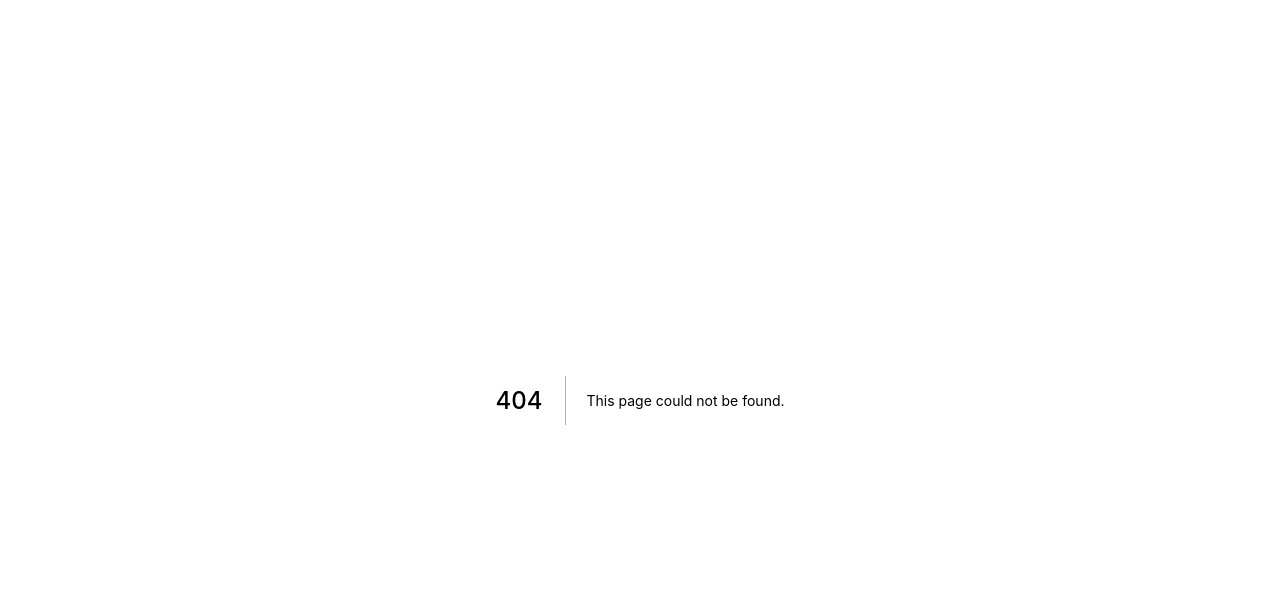
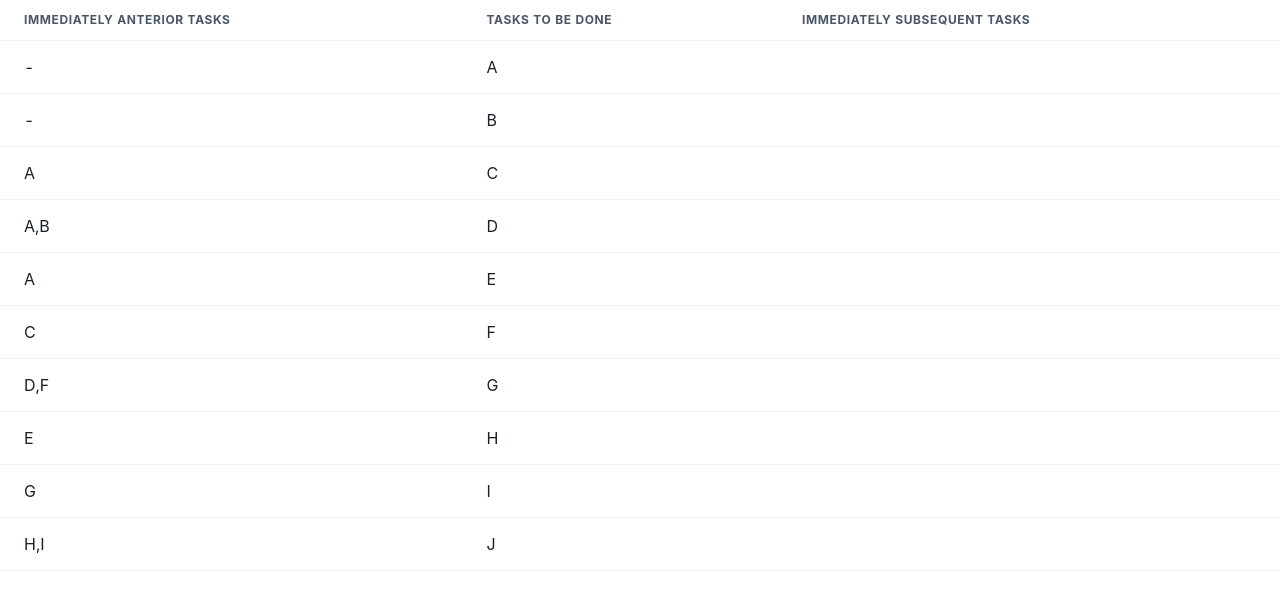
Before and after one commit to aymantaybi/project-management-tools, a Next.js app: page /tools/pert in a window 1280 px wide. Before the commit this address had no page. Shown: the top 610 px of the page. Built offline with nearby package versions, Linux system fonts and the light colour scheme.

Commit message:
Add pert page

```diff
--- /dev/null
+++ b/pages/tools/pert.tsx
@@ -0,0 +1,50 @@
+import { TableContainer, Table, TableCaption, Thead, Tr, Th, Tbody, Td, Tfoot } from '@chakra-ui/react'
+import React from 'react'
+
+const tasks = {
+    "anterior": [
+        null,
+        null,
+        ["A"],
+        ["A", "B"],
+        ["A"],
+        ["C"],
+        ["D", "F"],
+        ["E"],
+        ["G"],
+        ["H", "I"]
+    ],
+    "current": ["A", "B", "C", "D", "E", "F", "G", "H", "I", "J"],
+    "subsequent": []
+}
+
+function Pert() {
+    return (
+        <TableContainer>
+            <Table variant='simple'>
+                <Thead>
+                    <Tr>
+                        <Th>Immediately anterior tasks</Th>
+                        <Th>Tasks to be done</Th>
+                        <Th>Immediately subsequent tasks</Th>
+                    </Tr>
+                </Thead>
+                <Tbody>
+                    {tasks.current.map((task, index) => (
+                        <Tr key={index}>
+                            <Td>{tasks.anterior[index] ? tasks.anterior[index]?.join(",") : "-"}</Td>
+                            <Td>{task}</Td>
+                            <Td></Td>
+                        </Tr>
+                    ))}
+                </Tbody>
+            </Table>
+        </TableContainer>
+    )
+}
+
+export default Pert;
+
+function processTasks(){
+
+}
```
